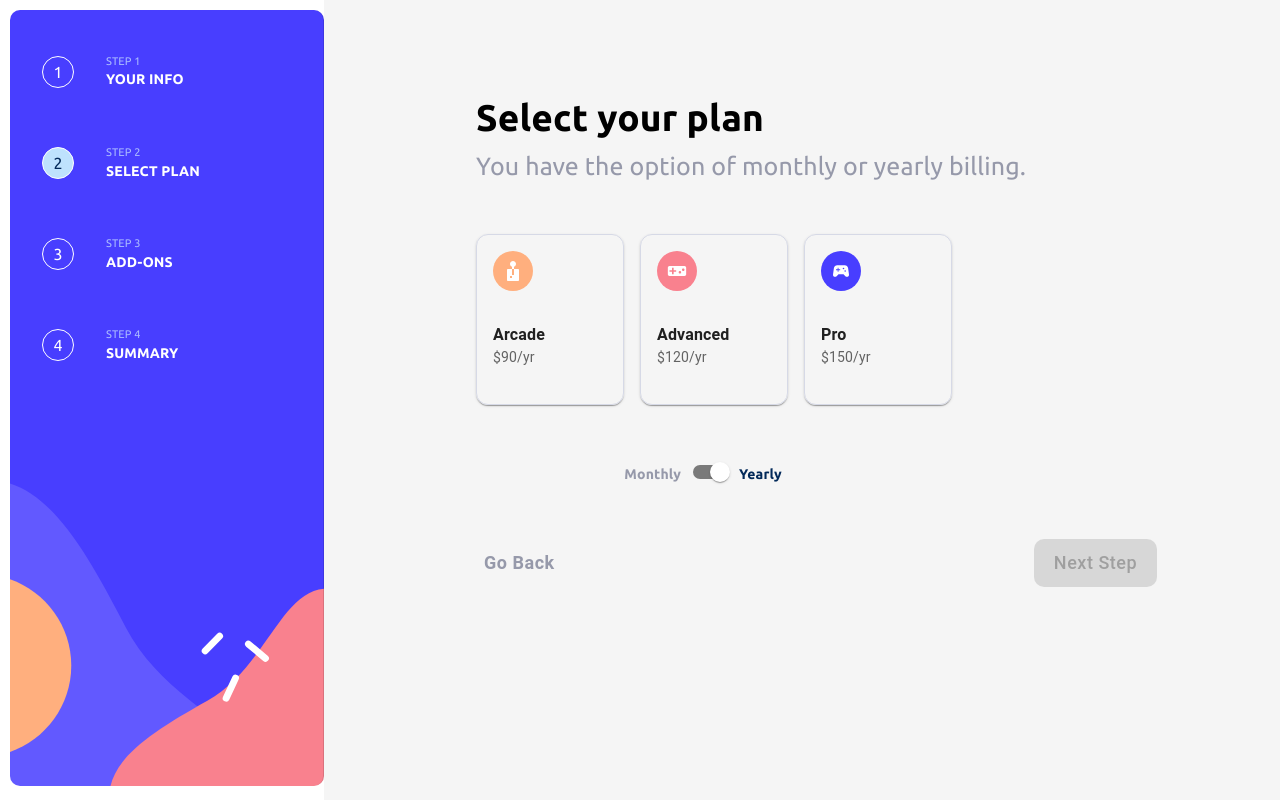
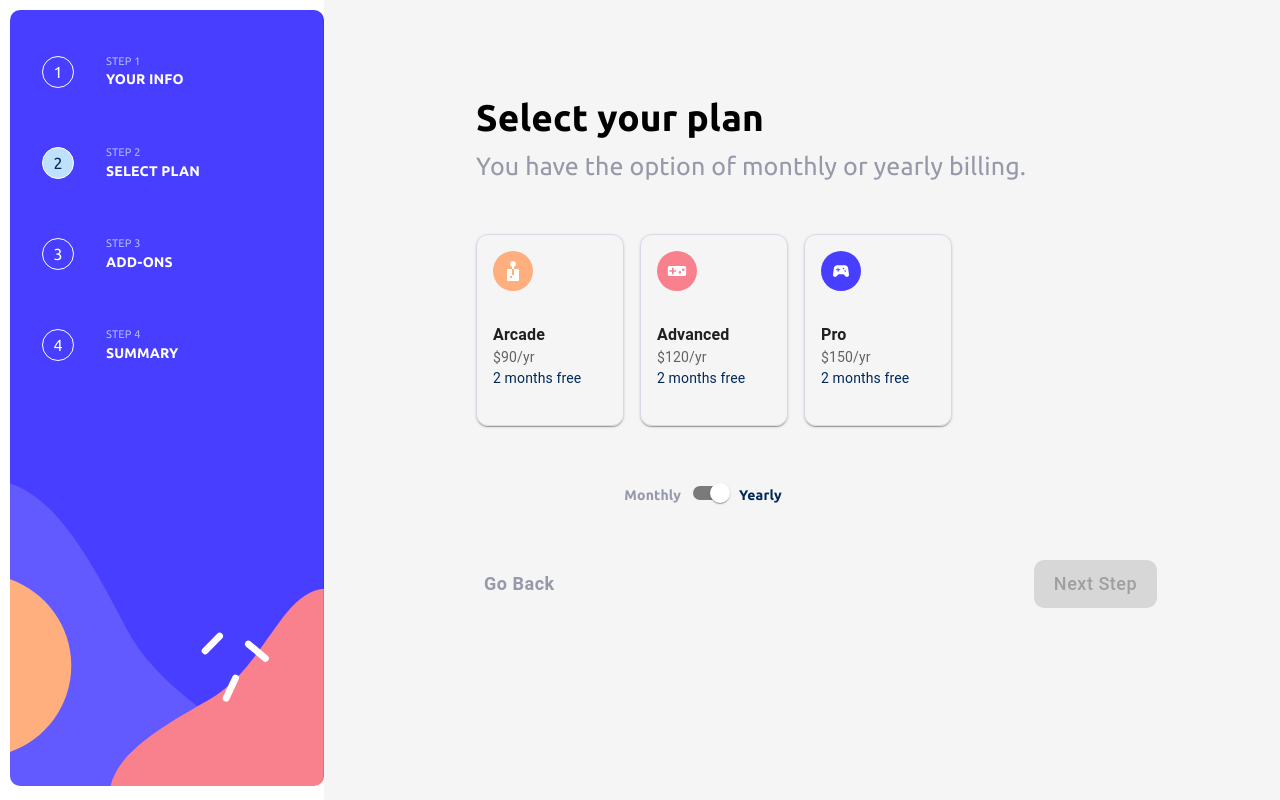
Before and after one commit to atamayo1/my-multi-step-form, a React (Vite) app: page /select-plan in a window 1280 px wide. Both pictures are taken after a click on the element 700 px from the left and 471 px from the top of the page. Built offline with nearby package versions, Linux system fonts and the light colour scheme.

Commit message:
i added fixes on the card check box for yearly selection

```diff
--- a/src/components/cardcheckbox/CardCheckbox.jsx
+++ b/src/components/cardcheckbox/CardCheckbox.jsx
@@ -32,7 +32,8 @@ const CardCheckbox = ({
         key={id}
         onClick={() => handleCardClick({ id, title, price })}
         className={`card ${
-          isSelected && cardSelection?.title?.toLowerCase() == title.toLowerCase()
+          isSelected &&
+          cardSelection?.title?.toLowerCase() == title.toLowerCase()
             ? "selected"
             : ""
         }`}
@@ -62,9 +63,15 @@ const CardCheckbox = ({
           >
             {title}
           </Typography>
-          <Typography sx={{ mb: 1.5, fontSize: "14px" }} color="text.secondary">
-            ${price}{!checkMonthlyOrYearly ? "/mo" : "/yr"}
+          <Typography sx={{ fontSize: "14px" }} color="text.secondary">
+            ${price}
+            {!checkMonthlyOrYearly ? "/mo" : "/yr"}
           </Typography>
+          {checkMonthlyOrYearly && (
+            <Typography sx={{ mb: 1.5, fontSize: "14px", color: "#022959" }}>
+              2 months free
+            </Typography>
+          )}
         </CardContent>
       </Card>
     </ContentCard>
```
